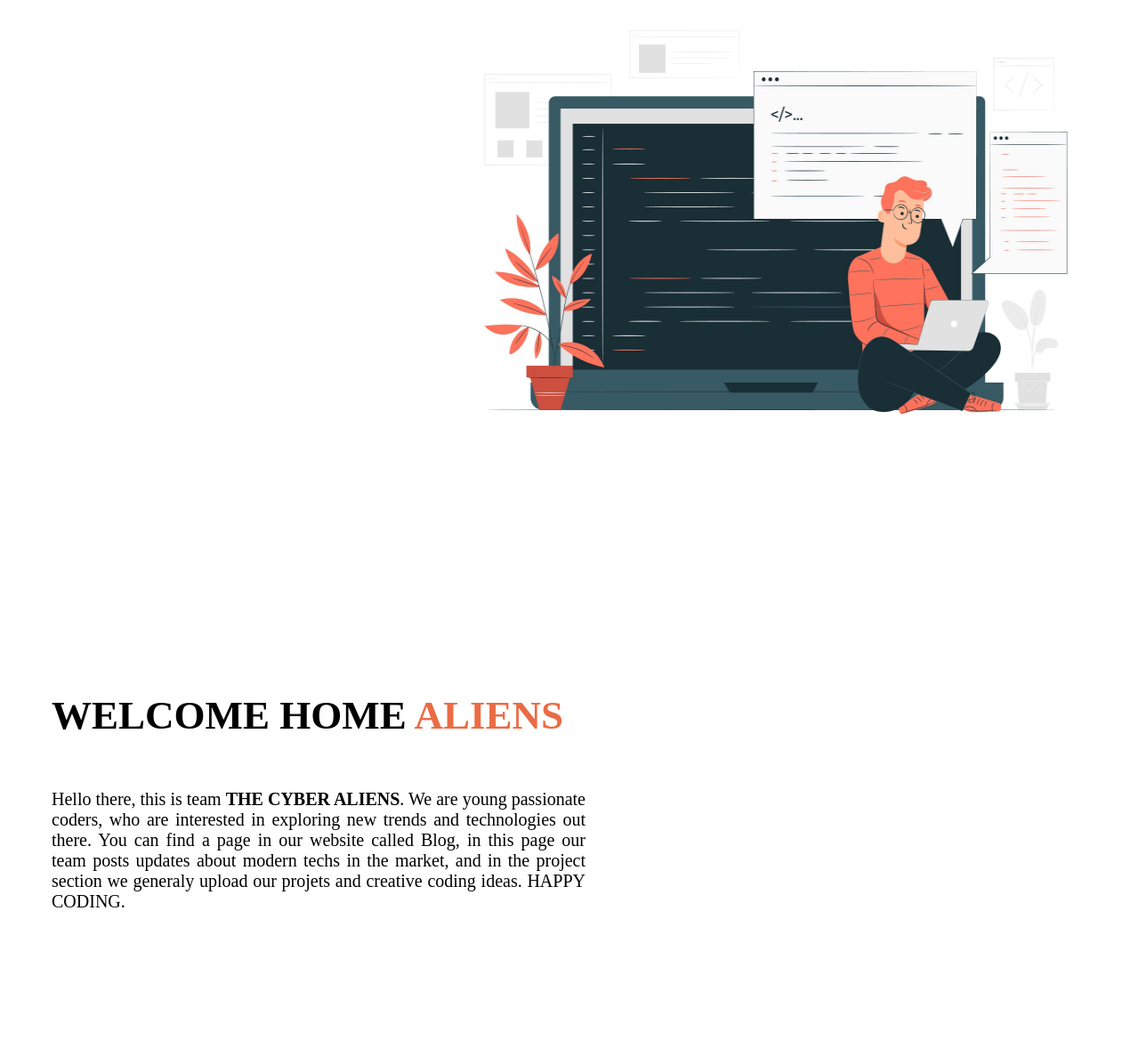
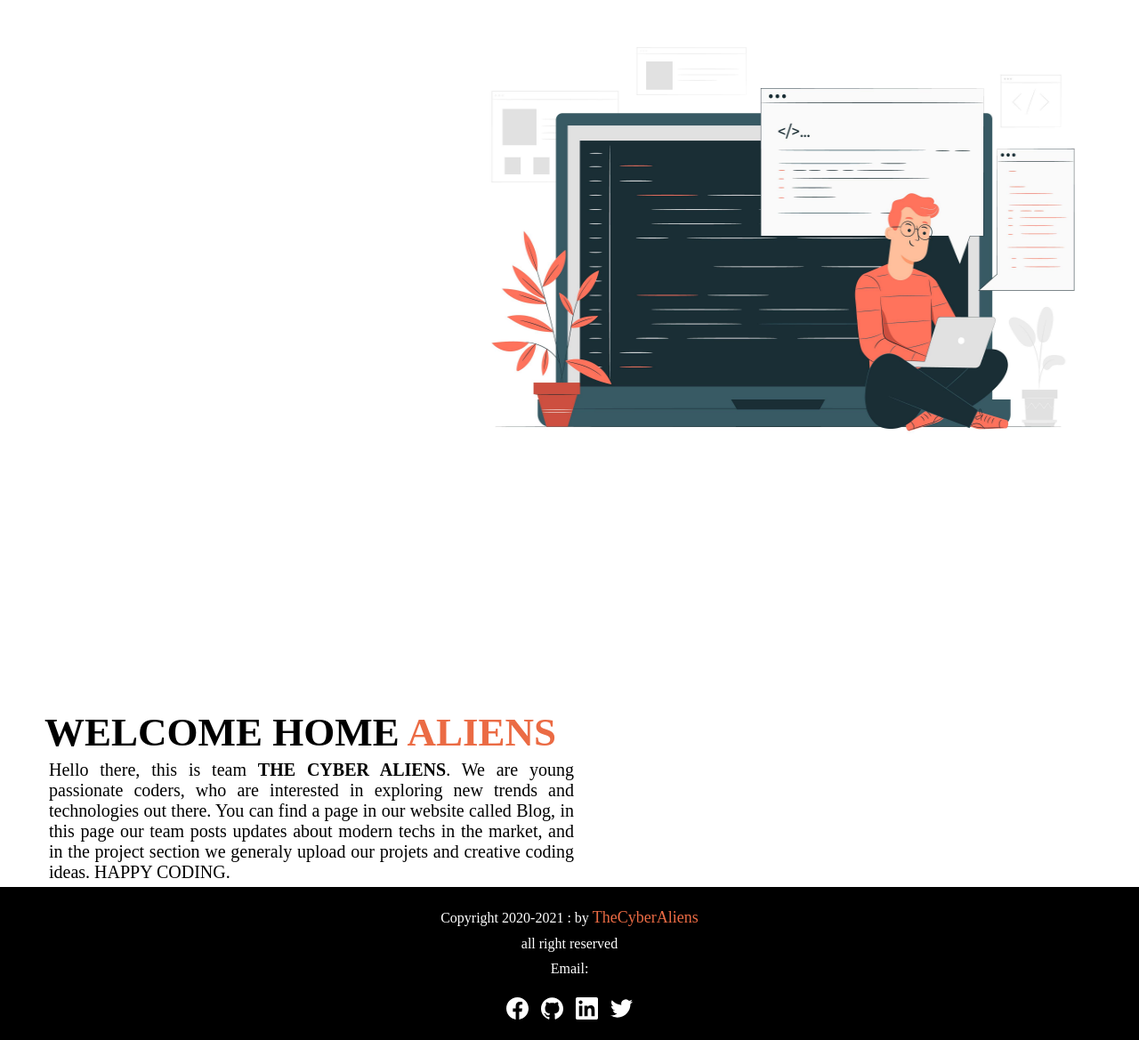
Before and after one commit to sayandey-dev/thecyberaliens.github.io, a plain HTML site: page home.html in a window 1280 px wide. Shown: the part 231-1400 px from the top of the page at 89% size. Before the commit the page ends 1276 px from the top, so only its background shows below. Drawn offline with nearby package versions, Linux system fonts and the light colour scheme.

Commit message:
footer added

```diff
--- a/home.html
+++ b/home.html
@@ -1,5 +1,6 @@
 <!DOCTYPE html>
 <html lang="en">
+
 <head>
     <meta charset="UTF-8">
     <meta name="viewport" content="width=device-width, initial-scale=1.0">
@@ -11,40 +12,78 @@
     <link href="https://fonts.googleapis.com/css2?family=Krona+One&display=swap" rel="stylesheet">
 
 </head>
+
 <body>
     <header>
         <h1 id="WebsiteTitle">THE CYBER ALIENS</h1>
-
     </header>
 
-    <nav>
+    <nav class="alien_nav">
         <li><a href="#" class="navbutton">Home</a></li>
         <li><a href="#" class="navbutton">Blog</a></li>
         <li><a href="#" class="navbutton">Contact us</a></li>
     </nav>
 
-
-    <main>
-
-        <section id="mainimg">
-            <img src="homelogo.jpg" alt="Logo" width="700" height="500" >
-        </section>
-
-        <section>
+    <div align="right" id="mainimg">
+        <img src="homelogo.jpg" alt="Logo" width="700" height="500">
+    </div>
+    <div>
         <h2 id="tagline">WELCOME HOME <span id="home">ALIENS</span></h2>
-        </section>
+    </div>
 
     <div class="aboutus">
         <p class="aboutuspara">
-                Hello there, this is team <b>THE CYBER ALIENS</b>. We are young passionate coders, who are interested in exploring new trends and technologies out there. You can find a page in our website called Blog, in this page our team posts updates about modern techs in the market, and in the project section we generaly upload our projets and creative coding ideas. HAPPY CODING.
+            Hello there, this is team <b>THE CYBER ALIENS</b>. We are young passionate coders, who are interested in
+            exploring new trends and technologies out there. You can find a page in our website called Blog, in this
+            page our team posts updates about modern techs in the market, and in the project section we generaly
+            upload
+            our projets and creative coding ideas. HAPPY CODING.
         </p>
     </div>
 
-    </main>
-
-
+    <!-- footer -->
+    <footer class="alien_footer">
+        <p align="center">Copyright 2020-2021 : by <a href="#">TheCyberAliens</a></p>
+        <p align="center">all right reserved</p>
+        <p align="center">Email: </p><br>
+        <div align="center">
+            <a href="#">
+                <svg height="25px" role="img" xmlns="http://www.w3.org/2000/svg" viewBox="0 0 24 24">
+                    <title>Facebook icon</title>
+                    <path id="change"
+                        d="M24 12.073c0-6.627-5.373-12-12-12s-12 5.373-12 12c0 5.99 4.388 10.954 10.125 11.854v-8.385H7.078v-3.47h3.047V9.43c0-3.007 1.792-4.669 4.533-4.669 1.312 0 2.686.235 2.686.235v2.953H15.83c-1.491 0-1.956.925-1.956 1.874v2.25h3.328l-.532 3.47h-2.796v8.385C19.612 23.027 24 18.062 24 12.073z">
+                    </path>
+                </svg>
+            </a>
+            <a href="https://github.com/sayandey-dev/The-Cyber-Aliens-Project.git">
+                <svg height="25px" role="img" viewBox="0 0 24 24" xmlns="http://www.w3.org/2000/svg">
+                    <title>GitHub icon</title>
+                    <path id="change"
+                        d="M12 .297c-6.63 0-12 5.373-12 12 0 5.303 3.438 9.8 8.205 11.385.6.113.82-.258.82-.577 0-.285-.01-1.04-.015-2.04-3.338.724-4.042-1.61-4.042-1.61C4.422 18.07 3.633 17.7 3.633 17.7c-1.087-.744.084-.729.084-.729 1.205.084 1.838 1.236 1.838 1.236 1.07 1.835 2.809 1.305 3.495.998.108-.776.417-1.305.76-1.605-2.665-.3-5.466-1.332-5.466-5.93 0-1.31.465-2.38 1.235-3.22-.135-.303-.54-1.523.105-3.176 0 0 1.005-.322 3.3 1.23.96-.267 1.98-.399 3-.405 1.02.006 2.04.138 3 .405 2.28-1.552 3.285-1.23 3.285-1.23.645 1.653.24 2.873.12 3.176.765.84 1.23 1.91 1.23 3.22 0 4.61-2.805 5.625-5.475 5.92.42.36.81 1.096.81 2.22 0 1.606-.015 2.896-.015 3.286 0 .315.21.69.825.57C20.565 22.092 24 17.592 24 12.297c0-6.627-5.373-12-12-12">
+                    </path>
+                </svg>
+            </a>
+            <a href="#">
+                <svg height="25px" role="img" viewBox="0 0 24 24" xmlns="http://www.w3.org/2000/svg">
+                    <title>LinkedIn icon</title>
+                    <path id="change"
+                        d="M20.447 20.452h-3.554v-5.569c0-1.328-.027-3.037-1.852-3.037-1.853 0-2.136 1.445-2.136 2.939v5.667H9.351V9h3.414v1.561h.046c.477-.9 1.637-1.85 3.37-1.85 3.601 0 4.267 2.37 4.267 5.455v6.286zM5.337 7.433c-1.144 0-2.063-.926-2.063-2.065 0-1.138.92-2.063 2.063-2.063 1.14 0 2.064.925 2.064 2.063 0 1.139-.925 2.065-2.064 2.065zm1.782 13.019H3.555V9h3.564v11.452zM22.225 0H1.771C.792 0 0 .774 0 1.729v20.542C0 23.227.792 24 1.771 24h20.451C23.2 24 24 23.227 24 22.271V1.729C24 .774 23.2 0 22.222 0h.003z">
+                    </path>
+                </svg>
+            </a>
+            <a href="#">
+                <svg height="25px" role="img" xmlns="http://www.w3.org/2000/svg" viewBox="0 0 24 24">
+                    <title>Twitter icon</title>
+                    <path id="change"
+                        d="M23.953 4.57a10 10 0 01-2.825.775 4.958 4.958 0 002.163-2.723c-.951.555-2.005.959-3.127 1.184a4.92 4.92 0 00-8.384 4.482C7.69 8.095 4.067 6.13 1.64 3.162a4.822 4.822 0 00-.666 2.475c0 1.71.87 3.213 2.188 4.096a4.904 4.904 0 01-2.228-.616v.06a4.923 4.923 0 003.946 4.827 4.996 4.996 0 01-2.212.085 4.936 4.936 0 004.604 3.417 9.867 9.867 0 01-6.102 2.105c-.39 0-.779-.023-1.17-.067a13.995 13.995 0 007.557 2.209c9.053 0 13.998-7.496 13.998-13.985 0-.21 0-.42-.015-.63A9.935 9.935 0 0024 4.59z">
+                    </path>
+                </svg>
+            </a>
+        </div>
+    </footer>
 
 
 
 </body>
+
 </html>
--- a/style.css
+++ b/style.css
@@ -1,3 +1,10 @@
+/* reset ----------------------------------------------------*/
+*{
+    padding: 0;
+    margin: 0;
+    box-sizing: border-box;
+}
+
 header{
     background-color: #eb6b44;
     padding-top: 10px;
@@ -7,13 +14,14 @@ header{
 
 #WebsiteTitle{
     font-family: 'Krona One', sans-serif;
-
-    padding-left: 20px;
- color: rgb(0, 0, 0);
+    padding: 35px 10px;
+    color:black;
 }
-
+/* navigation -------------------------------------*/
+.alien_nav{
+    padding-left: 10px;
+}
 #mainimg{
-    float: right;
     margin-top: 60px;
     margin-right: 30px;
     padding: 20px;
@@ -67,9 +75,8 @@ nav li a:hover{
 
 #tagline{
     font-size: 45px;
-   float: left;
-   margin-left: 50px;
-   margin-top: 250px;
+    margin-left: 50px;
+    margin-top: 250px;
 }
 
 #home{
@@ -78,8 +85,8 @@ nav li a:hover{
 
 .aboutus{
     width: 600px;
-    float: left;
     margin-left: 50px;
+    padding: 5px;
 
    /* animation: type 4s steps(370);
     overflow: hidden;
@@ -102,3 +109,29 @@ nav li a:hover{
     }
 }
 */
+
+/* footer -----------------------------------------------------*/
+.alien_footer{
+    padding:1.5%;
+    justify-content: center;
+    font-family: monster_regular;
+    background-color: black;
+    color: white;
+}
+#change{
+    fill:white;
+}
+footer div a{
+    text-decoration: none;
+}
+footer div a svg{
+    margin: 0px 5px;
+}
+footer p{
+    padding: 5px 0;
+}
+footer p a{
+    text-decoration: none;
+    color: #eb6b44;
+    font-size: large;
+}
```
Also changed, not shown: tca.png (added), 1 other file. Lines whose indentation alone changed are shown as unchanged.
